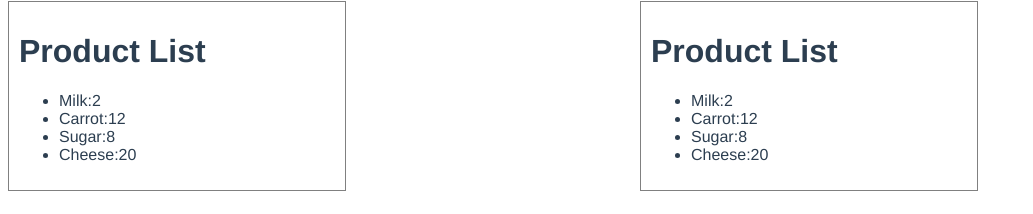
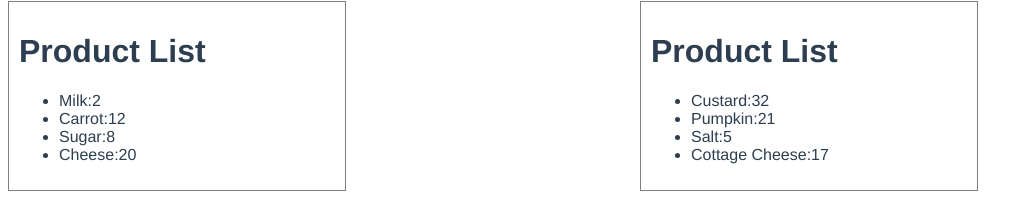
Before and after one commit to bimalghartimagar/vue3-notable-features-demo, a Vue app: page / in a window 1280 px wide. Shown: the part 355-569 px from the top of the page, without its empty margins (0-1033 px from the left). Built offline with nearby package versions, Linux system fonts and the light colour scheme.

Commit message:
changed default data for composition api component

```diff
--- a/src/composables/useProducts.js
+++ b/src/composables/useProducts.js
@@ -2,10 +2,10 @@ import { ref } from "vue";
 
 export default function userProducts(){
   const products = ref([
-    {name: 'Milk', price: 2},
-    {name: 'Carrot', price: 12},
-    {name: 'Sugar', price: 8},
-    {name: 'Cheese', price: 20}
+    {name: 'Custard', price: 32},
+    {name: 'Pumpkin', price: 21},
+    {name: 'Salt', price: 5},
+    {name: 'Cottage Cheese', price: 17}
     ]);
 
   const addProduct = (product) => products.value.push(product);
```
